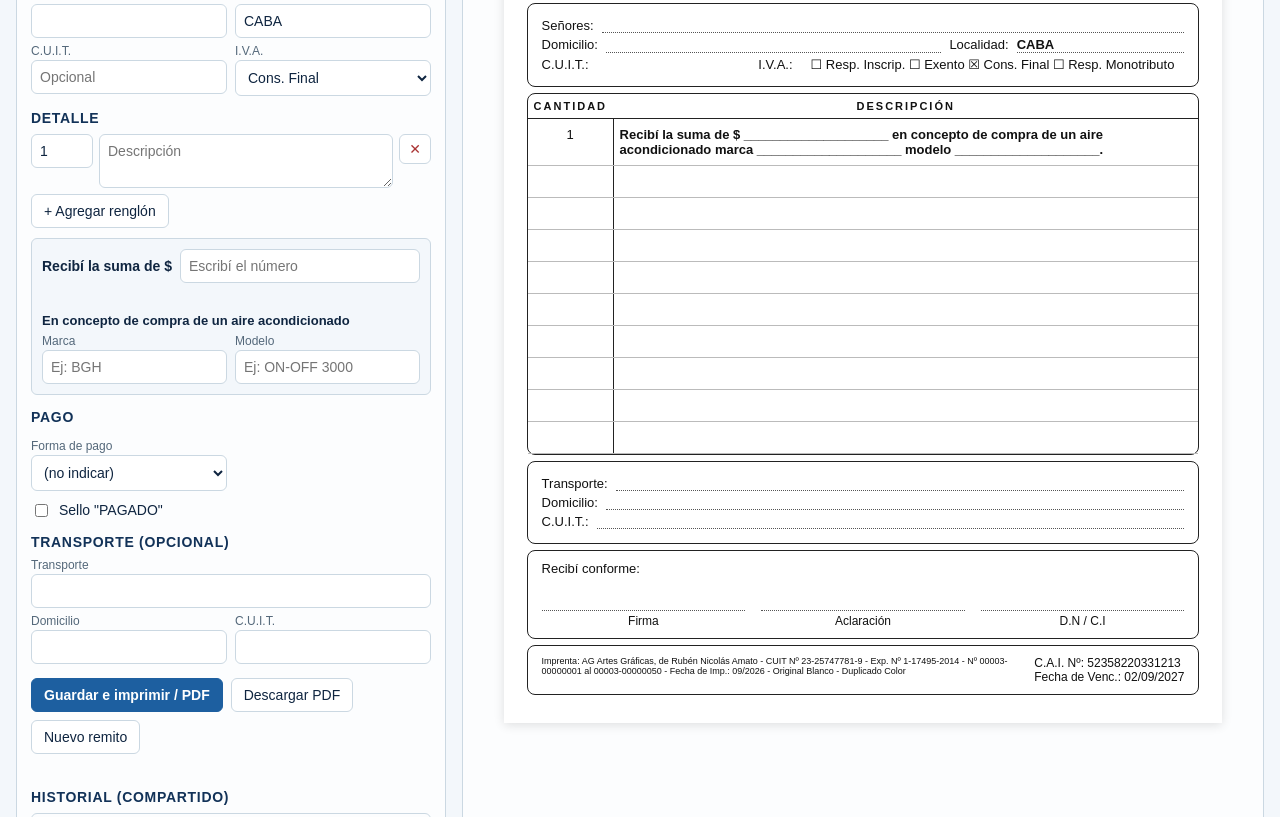
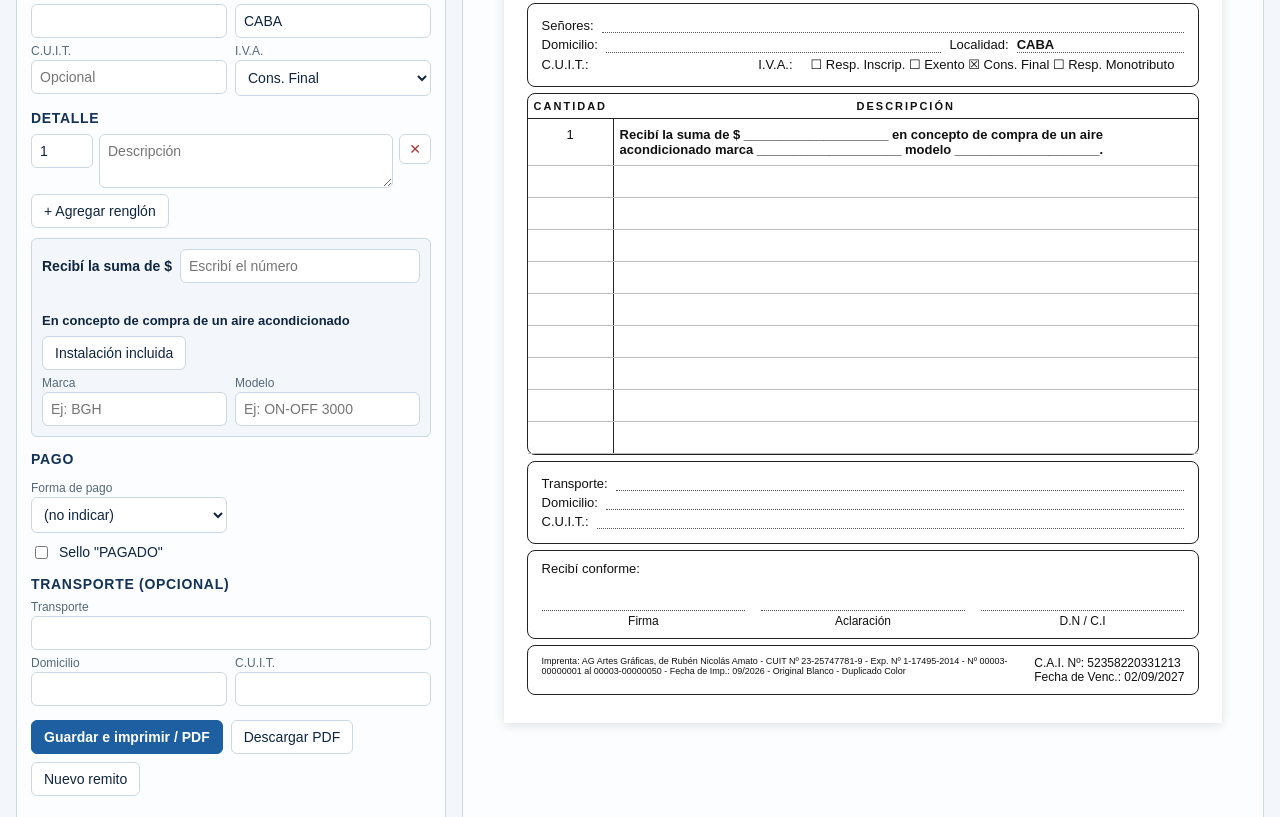
Before and after one commit to gustavo1053/sergiot-refrigeracion, a plain HTML site: page remitos.html in a window 1280 px wide. Shown: the part 283-1100 px from the top of the page. Drawn offline with nearby package versions, Linux system fonts and the light colour scheme; no server answers.

Commit message:
Remitos: botón 'Instalación incluida'
Co-Authored-By: Claude Sonnet 5.5 <noreply@anthropic.com>
Claude-Session: https://claude.ai/code/session_01T7KRwct76ZvimsD2wGhj6K

```diff
--- a/remitos.html
+++ b/remitos.html
@@ -40,6 +40,7 @@
   .chk input{width:auto}
   button{font:inherit;font-size:14px;border-radius:6px;border:1px solid var(--line);background:#fff;color:var(--ink);padding:8px 12px;cursor:pointer}
   button.pri{background:var(--blue-600);border-color:var(--blue-600);color:#fff;font-weight:bold}
+  button.on{background:var(--ok);border-color:var(--ok);color:#fff;font-weight:bold}
   button.x{padding:6px;color:#a33}
   .actions{display:flex;flex-wrap:wrap;gap:8px;margin-top:14px}
   .msg{font-size:13px;margin-top:8px;min-height:1em}
@@ -137,6 +138,7 @@
       <div style="display:flex;align-items:center;gap:8px;flex-wrap:wrap"><b style="font-size:14px">Recibí la suma de $</b><input id="importe" type="number" min="0" step="0.01" placeholder="Escribí el número" style="flex:1;min-width:120px"></div>
       <div id="importeLetras" style="font-size:13px;color:var(--ink);margin-top:6px;min-height:1.2em"></div>
       <div style="font-size:13px;margin-top:8px"><b>En concepto de compra de un aire acondicionado</b></div>
+      <div style="margin-top:8px"><button type="button" id="btnInstal" aria-pressed="false">Instalación incluida</button></div>
       <div class="g2"><div><label for="marca">Marca</label><input id="marca" placeholder="Ej: BGH"></div><div><label for="modelo">Modelo</label><input id="modelo" placeholder="Ej: ON-OFF 3000"></div></div>
     </div>
 
@@ -298,7 +300,7 @@
   const fmtFecha = f => { if(!f) return ''; const [y,m,d] = f.split('-'); return `${d}/${m}/${y}`; };
   const fmtPesos = v => '$' + Number(v).toLocaleString('es-AR',{minimumFractionDigits:0,maximumFractionDigits:2});
   const hoy = () => { const d = new Date(); d.setMinutes(d.getMinutes()-d.getTimezoneOffset()); return d.toISOString().slice(0,10); };
-  const limpio = r => { const o = {}; campos.forEach(c => o[c] = r[c] ?? ''); o.nro = +r.nro; o.pv = pad(r.pv,5); o.pagado = !!r.pagado; o.items = r.items || []; return o; };
+  const limpio = r => { const o = {}; campos.forEach(c => o[c] = r[c] ?? ''); o.nro = +r.nro; o.pv = pad(r.pv,5); o.pagado = !!r.pagado; o.instalacion = !!r.instalacion; o.items = r.items || []; return o; };
 
   // ---------- Estado ----------
   let nube = leer(KEY, SEMILLA.slice());   // último historial conocido de la nube
@@ -419,11 +421,20 @@
     $('items').appendChild(div);
   }
 
+  function setInstal(on){
+    const b = $('btnInstal');
+    b.setAttribute('aria-pressed', on ? 'true' : 'false');
+    b.classList.toggle('on', on);
+    b.textContent = on ? '✓ Instalación incluida' : 'Instalación incluida';
+  }
+  $('btnInstal').onclick = () => { setInstal($('btnInstal').getAttribute('aria-pressed') !== 'true'); render(); };
+
   function leerForm(){
     const r = {};
     campos.forEach(c => r[c] = $(c).value.trim());
     r.nro = parseInt(r.nro,10) || '';
     r.pagado = $('pagado').checked;
+    r.instalacion = $('btnInstal').getAttribute('aria-pressed') === 'true';
     r.items = [...document.querySelectorAll('#items .item')].map(d => ({
       cant: d.querySelector('.cant').value.trim(), desc: d.querySelector('.desc').value.trim()
     })).filter(i => i.cant || i.desc);
@@ -433,6 +444,7 @@
   function cargarForm(r){
     campos.forEach(c => $(c).value = r[c] ?? '');
     $('pagado').checked = !!r.pagado;
+    setInstal(!!r.instalacion);
     $('items').innerHTML = '';
     (r.items && r.items.length ? r.items : [{cant:'',desc:''}]).forEach(i => agregarItem(i.cant, i.desc));
     render();
@@ -458,7 +470,7 @@
       : 'Recibí la suma de $ ' + linea)
       + (r.formaPago ? ' en ' + r.formaPago.toLowerCase() : '')
       + ' en concepto de compra de un aire acondicionado marca ' + (r.marca || linea)
-      + ' modelo ' + (r.modelo || linea) + '.';
+      + ' modelo ' + (r.modelo || linea) + '.' + (r.instalacion ? ' Instalación incluida.' : '');
     const filas = r.items.length ? r.items : [{cant:'', desc:''}];
     filas.forEach((i, k) => {
       const tr = document.createElement('tr');
```
